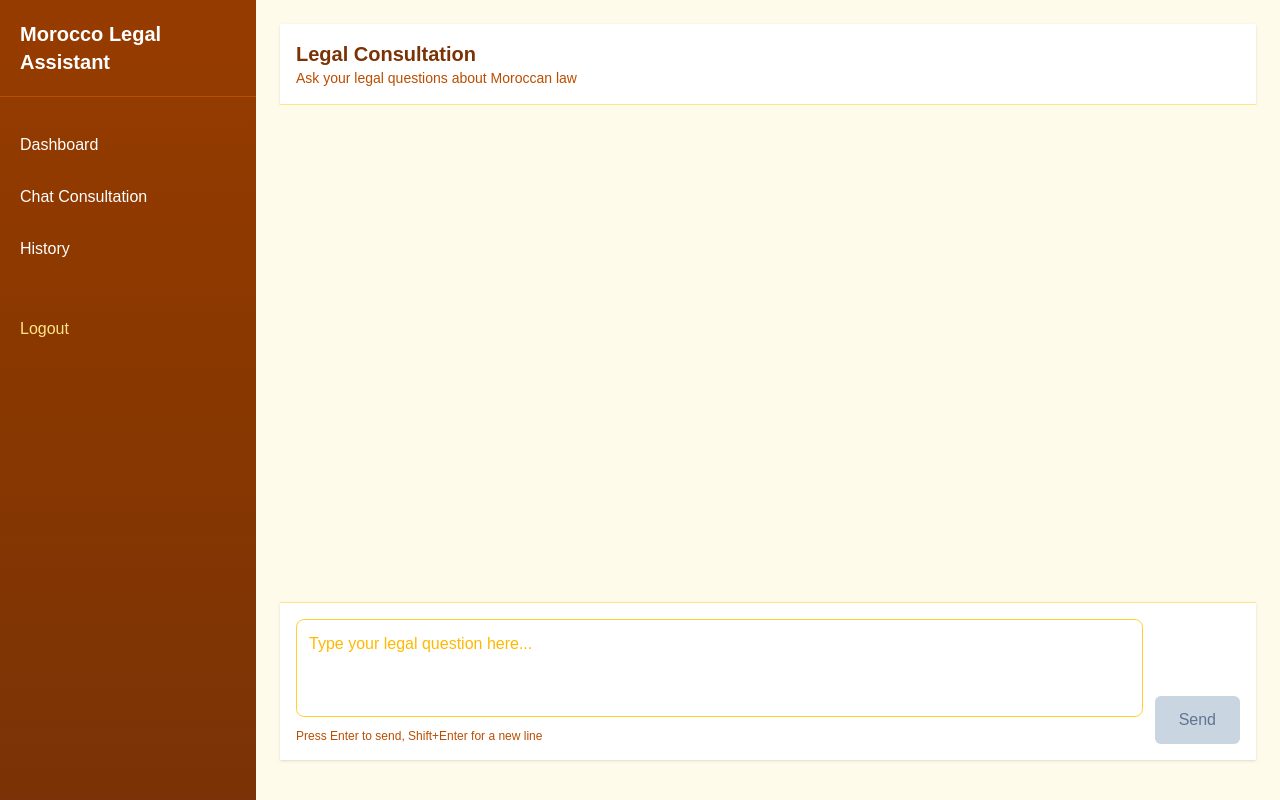
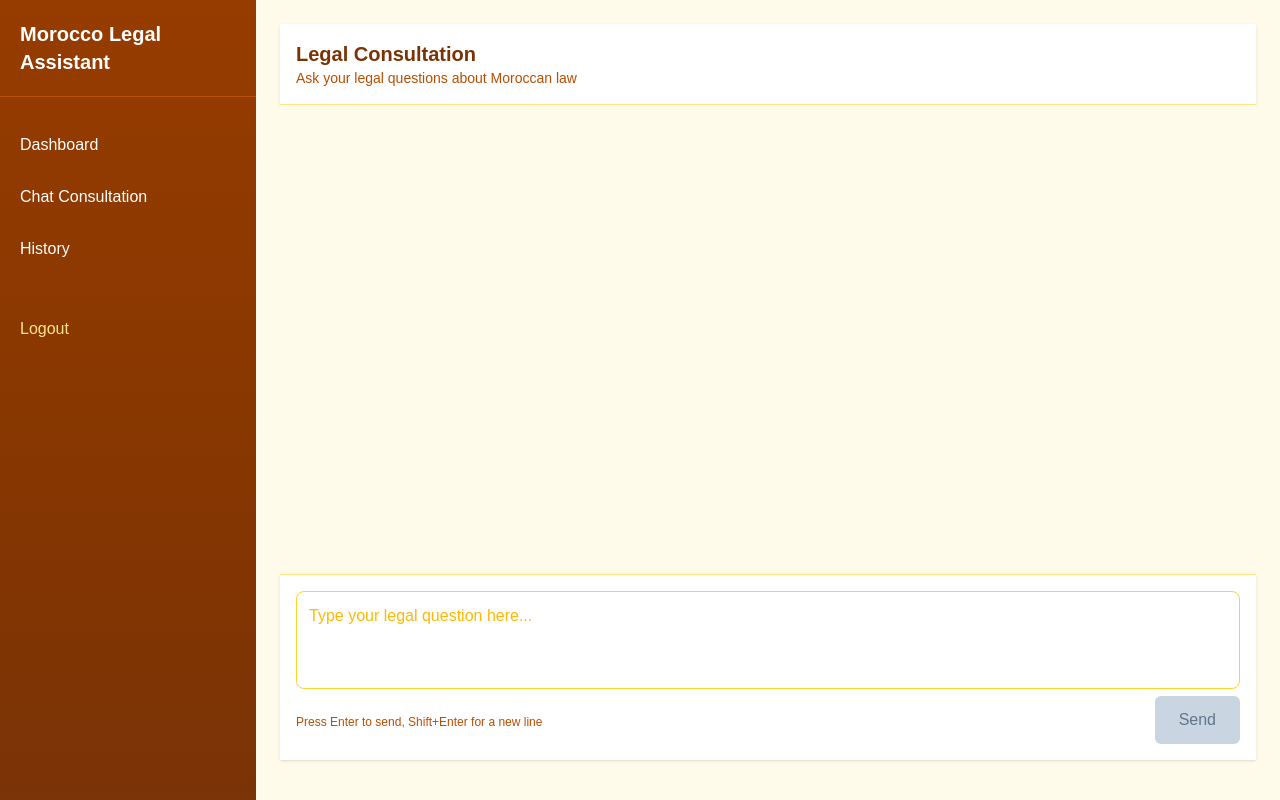
Before and after one commit to ayoubdya/Moroccan-AI-Law-Assistant, a Next.js app in the folder webapp/: page /chat in a window 1280 px wide. Built offline with nearby package versions, Linux system fonts and the light colour scheme; sample sign-in values are in the browser's storage.

Commit message:
better send button

```diff
--- a/webapp/app/components/chat/ChatInput.tsx
+++ b/webapp/app/components/chat/ChatInput.tsx
@@ -27,8 +27,8 @@ export default function ChatInput({ onSendMessage, disabled = false }: ChatInput
 
   return (
     <form onSubmit={handleSubmit} className="border-t border-amber-200 p-4 bg-white shadow-sm">
-      <div className="flex items-end space-x-3">
-        <div className="flex-grow">
+      <div className="flex flex-col space-x-3">
+        <div className="w-full">
           <textarea
             value={message}
             onChange={(e) => setMessage(e.target.value)}
@@ -38,10 +38,12 @@ export default function ChatInput({ onSendMessage, disabled = false }: ChatInput
             rows={3}
             disabled={disabled}
           />
+
+        </div>
+        <div className='flex justify-between items-center'>
           <p className="text-xs text-amber-700 mt-1">
             Press Enter to send, Shift+Enter for a new line
           </p>
-        </div>
           <button
             type="submit"
             disabled={!message.trim() || disabled}
@@ -52,6 +54,7 @@ export default function ChatInput({ onSendMessage, disabled = false }: ChatInput
             Send
           </button>
         </div>
+      </div>
     </form>
   );
 }
```
Lines whose indentation alone changed are shown as unchanged.
